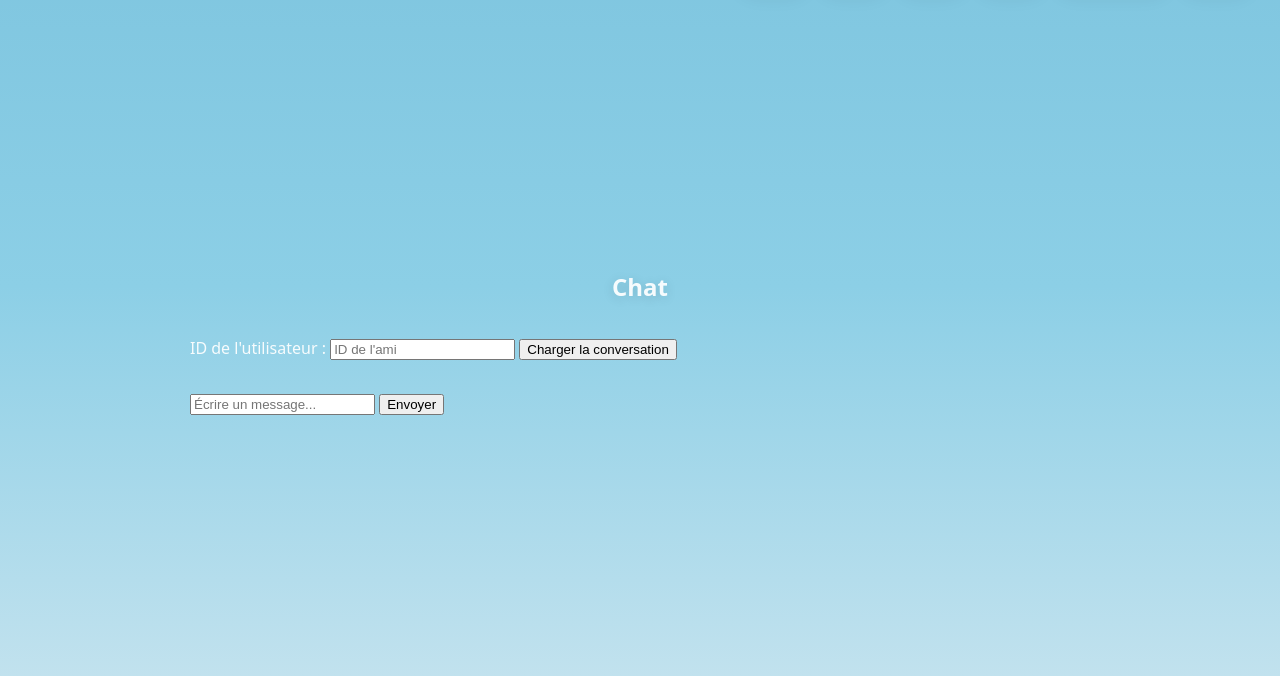
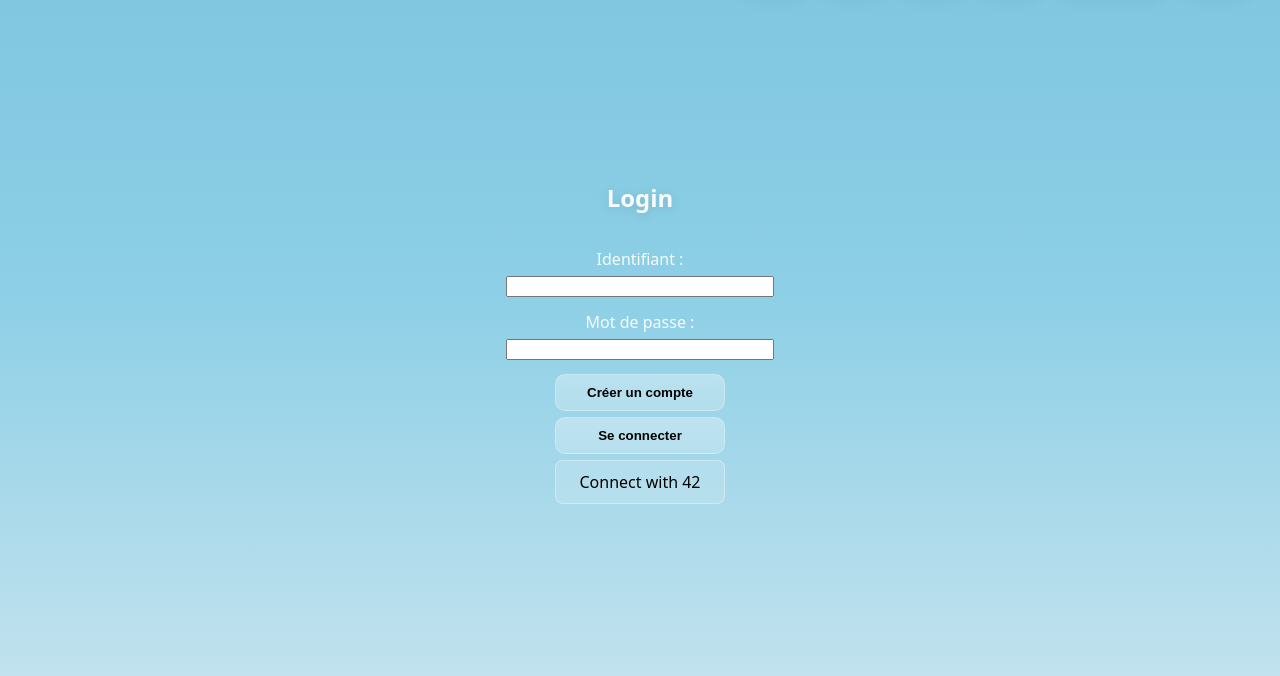
Before and after one commit to LucLgdm/Transcendence, a website with bundled scripts: page frontend/index.html in a window 1280 px wide. Both pictures are taken after a click on the button "Chat". Shown: the part 74-750 px from the top of the page. Built offline with nearby package versions, Linux system fonts and the light colour scheme; files whose address does not match are found by name.

Commit message:
fixed(front): change the size and position of element

```diff
--- a/frontend/index.css
+++ b/frontend/index.css
@@ -312,3 +312,72 @@ main{
     padding: 4px 0;
     border-bottom: 1px solid #eee;
 }
+
+/* login */
+#view-Login #loginForm {
+    display: grid;
+    justify-items: center;
+    gap: 14px;
+    text-align: center;
+}
+
+#view-Login #loginForm > div {
+    display: grid;
+    gap: 6px;
+}
+
+#view-Login #loginForm input {
+    min-width: 260px;
+}
+
+#view-Login .login-actions {
+    display: flex;
+    gap: 10px;
+    margin-top: -8px;
+    align-items: center;
+    justify-content: center;
+}
+
+#view-Login .login-btn {
+    border: 1px solid rgba(255,255,255,.28);
+    border-radius: 10px;
+    padding: 10px 16px;
+    min-width: 170px;
+    font-weight: 600;
+    cursor: pointer;
+    transition: transform .12s ease, background .12s ease, box-shadow .12s ease;
+}
+
+#view-Login .login-btn:hover {
+    transform: translateY(-1px);
+    box-shadow: 0 8px 18px rgba(0,0,0,.12);
+}
+
+#view-Login .login-btn-primary {
+    background: linear-gradient(180deg, rgba(255,255,255,.34), rgba(255,255,255,.22));
+    color: #000;
+}
+
+#view-Login .login-btn-secondary {
+    background: rgba(255,255,255,.12);
+    color: #000;
+}
+
+#view-Login .oauth42-btn {
+    display: inline-flex;
+    align-items: center;
+    justify-content: center;
+    padding: 10px 16px;
+    border-radius: 8px;
+    border: 1px solid rgba(255,255,255,.35);
+    color: #000;
+    text-decoration: none;
+    background: rgba(255,255,255,.16);
+    transition: transform .12s ease, background .12s ease, box-shadow .12s ease;
+}
+
+#view-Login .oauth42-btn:hover {
+    transform: translateY(-1px);
+    background: rgba(255,255,255,.24);
+    box-shadow: 0 8px 18px rgba(0,0,0,.12);
+}
--- a/frontend/index.html
+++ b/frontend/index.html
@@ -176,33 +176,25 @@
 		<section id="view-Login" class="view" hidden>
 			<h2>Login</h2>
 			<form id="loginForm">
-				<!-- champs login -->
 				<div>
-					<label for="username">Identifiant :</label><br>
+					<label for="username">Identifiant :</label>
 					<input type="text" id="username" name="username" required>
 				</div>
-
-				<br>
 				<div>
-					<label for="password">Mot de passe :</label><br>
+					<label for="password">Mot de passe :</label>
 					<input type="password" id="password" name="password" required>
 				</div>
-
-				<br>
-				<button type="submit">Se connecter</button>
-
 				<button
-					id = "createAccountBtn"
+					id="createAccountBtn"
+					class="login-btn login-btn-primary"
 					type="button"
 					onclick="window.location.href='register.html'">
 					Créer un compte
 				</button>
-
-				<br>
-					<a id="oauth42Link" href="#">
-						Connect with 42
-					</a>
-				<br>
+				<div class="login-actions">
+					<button type="submit" class="login-btn login-btn-primary">Se connecter</button>
+					<a id="oauth42Link" class="oauth42-btn" href="#">Connect with 42</a>
+				</div>
 			</form>
 
 		<script type="module" src="./login.js"></script>
--- a/frontend/index.js
+++ b/frontend/index.js
@@ -133,6 +133,10 @@ function initViewSwitching() {
     const pongContainer = document.getElementById("pong-container");
     const gameReport = document.getElementById("game-report");
     const matchGame = document.getElementById("match-game");
+    const protectedViews = new Set(["profile", "friends", "chat"]);
+    function isAuthenticated() {
+        return Boolean(getAuthToken());
+    }
     function showGamesChoice() {
         if (gamesChoice)
             gamesChoice.hidden = false;
@@ -157,6 +161,10 @@ function initViewSwitching() {
         }
     }
     function setActiveView(target) {
+        if (protectedViews.has(target) && !isAuthenticated()) {
+            alert("Veuillez vous connecter pour accéder à cette section.");
+            target = "Login";
+        }
         views.forEach((view) => {
             view.hidden = view.id !== `view-${target}`;
         });
```
Also changed, not shown: frontend/index.ts (+10 -0 lines).
